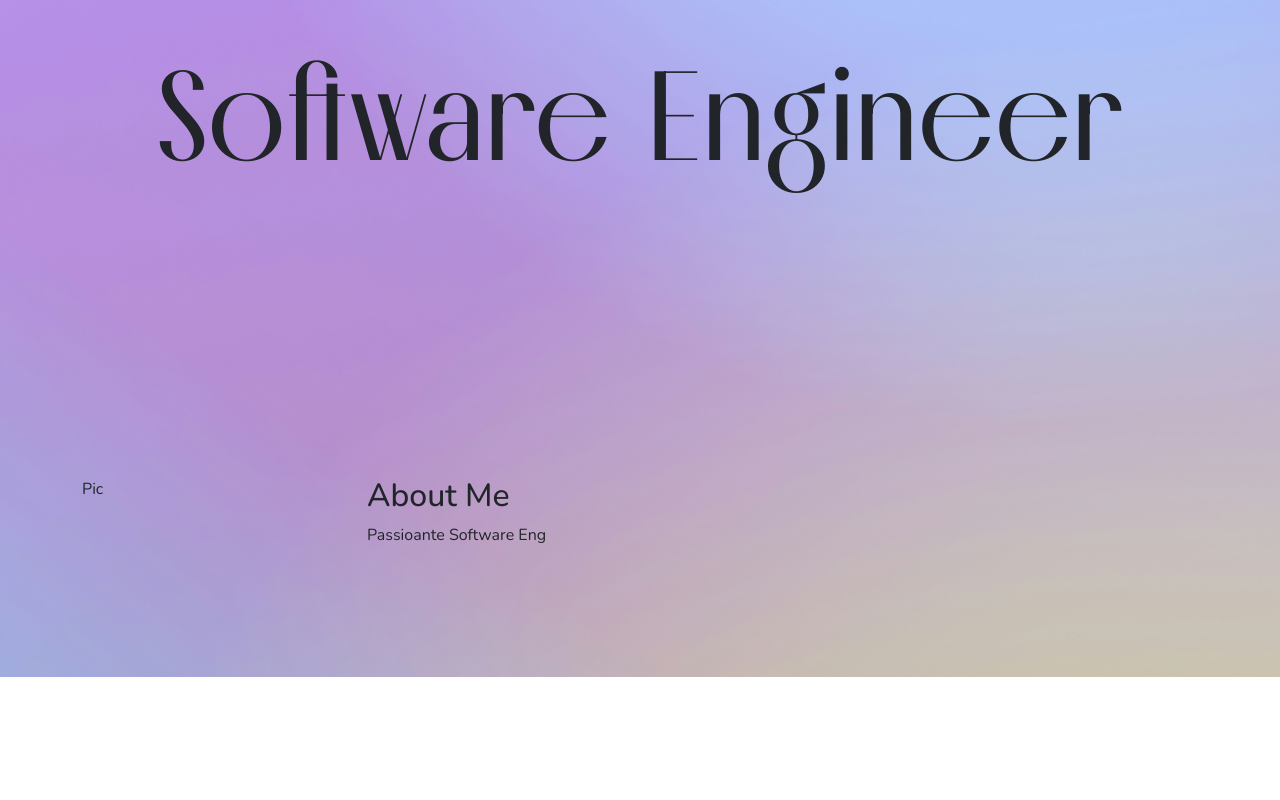
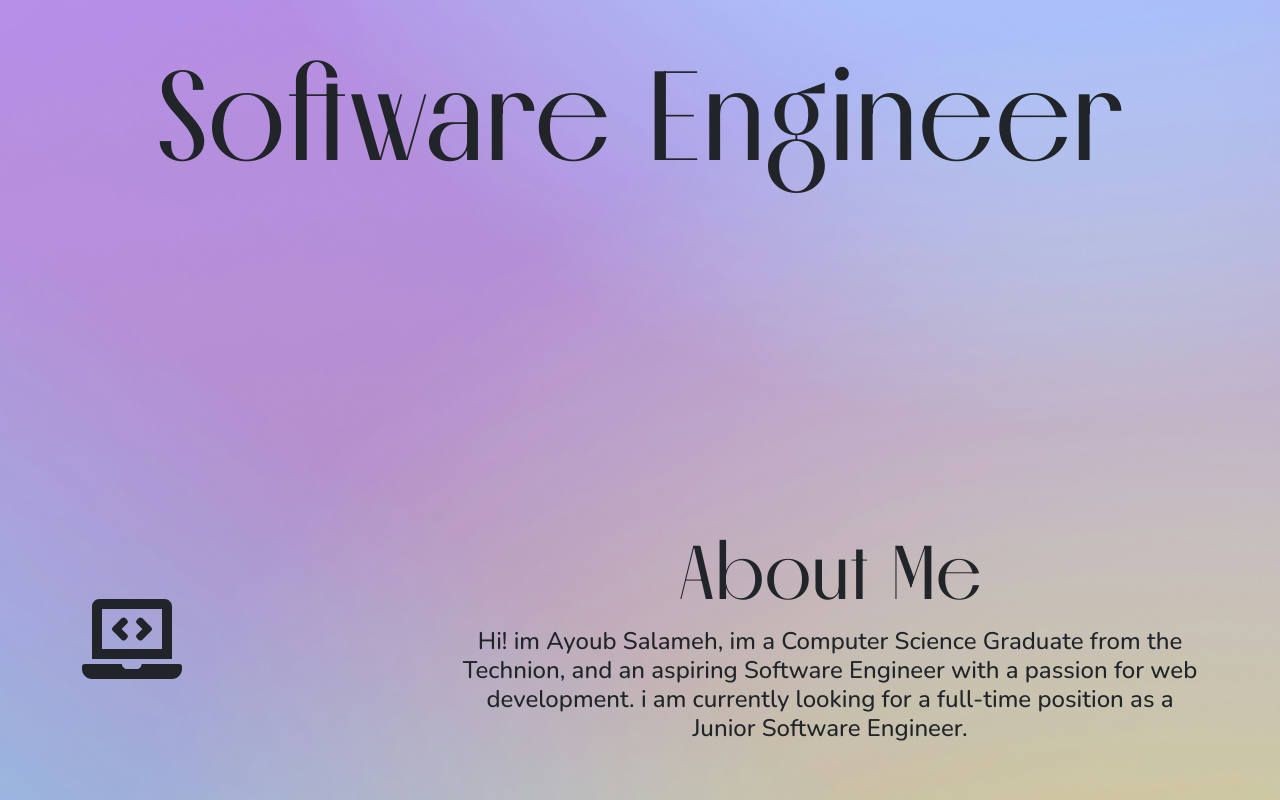
Before and after one commit to AyoubSalameh/Portfolio, a React (Vite) app: page / in a window 1280 px wide. Shown: the part 323-1123 px from the top of the page. Before the commit the page ends 1000 px from the top, so only its background shows below. Built offline with nearby package versions, Linux system fonts and the light colour scheme; a web font is replaced by a local one.

Commit message:
added an about

```diff
--- a/src/App.css
+++ b/src/App.css
@@ -33,6 +33,11 @@ h1{
   font-size: 10vw;
 }
 
+h3{
+  font-family: 'Melodrama', sans-serif;
+  font-size: 6vw;
+}
+
 
 /* #root {
   max-width: 1280px;
--- a/src/components/About.css
+++ b/src/components/About.css
@@ -1,5 +1,4 @@
-.about
-{
-    /* background-color: rgb(189, 138, 237); */
-    height: 200px;
+.about{
+    padding: 50px;
+    display: flex;
 }
--- a/src/components/About.jsx
+++ b/src/components/About.jsx
@@ -1,15 +1,21 @@
 import './About.css';
 import { Col, Container, Row } from "react-bootstrap";
+import { FaLaptopCode } from 'react-icons/fa';
 
 function About() {
     return(
         <section id='about' className='about'>
             <Container>
-                <Row>
-                    <Col>Pic</Col>
-                    <Col lg={9}>
-                        <h2>About Me</h2>
-                        <p>Passioante Software Eng</p>
+                <Row className="align-items-center">
+                    <Col className="d-flex"r>
+                        <FaLaptopCode size={100}/>
+                    </Col>
+                    <Col xs={12} md={10} lg={8} className="text-center">
+                        <h3>About Me</h3>
+                        <h4>Hi! im Ayoub Salameh, im a Computer Science Graduate from the Technion, and an aspiring Software Engineer
+                            with a passion for web development.
+                            i am currently looking for a full-time position as a Junior Software Engineer.
+                        </h4>
                     </Col>
                 </Row>
             </Container>
--- a/src/components/Banner.jsx
+++ b/src/components/Banner.jsx
@@ -6,7 +6,7 @@ function Banner() {
   return (
     <section className="banner" id="home">
         <Container>
-            <Row className='alignn-items-center'>
+            <Row className='align-items-center'>
                 <Col>
                     <h1 style={{paddingBottom: '50px'}}>Ayoub Salameh</h1>
                     <h1>Software Engineer</h1>
```
